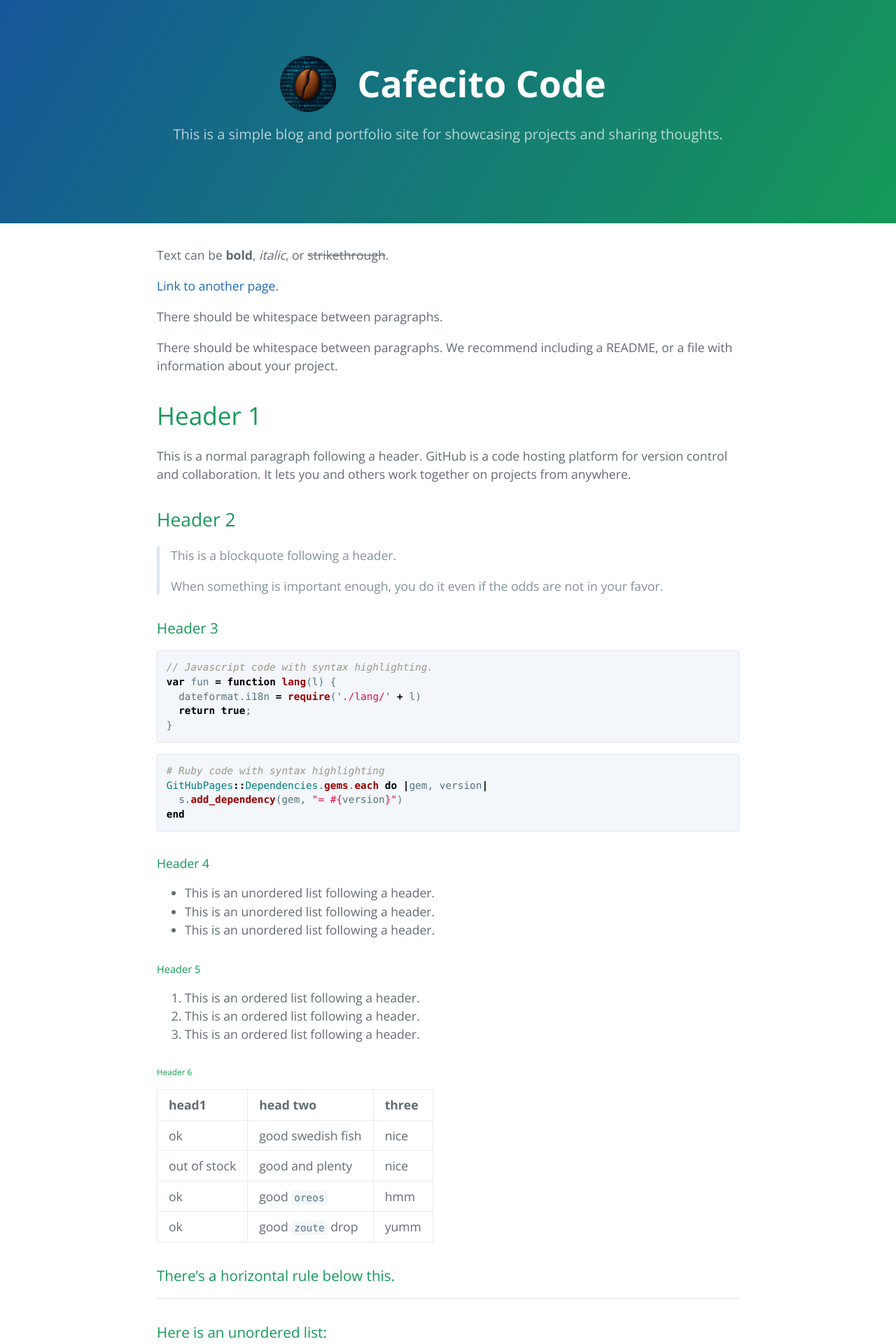
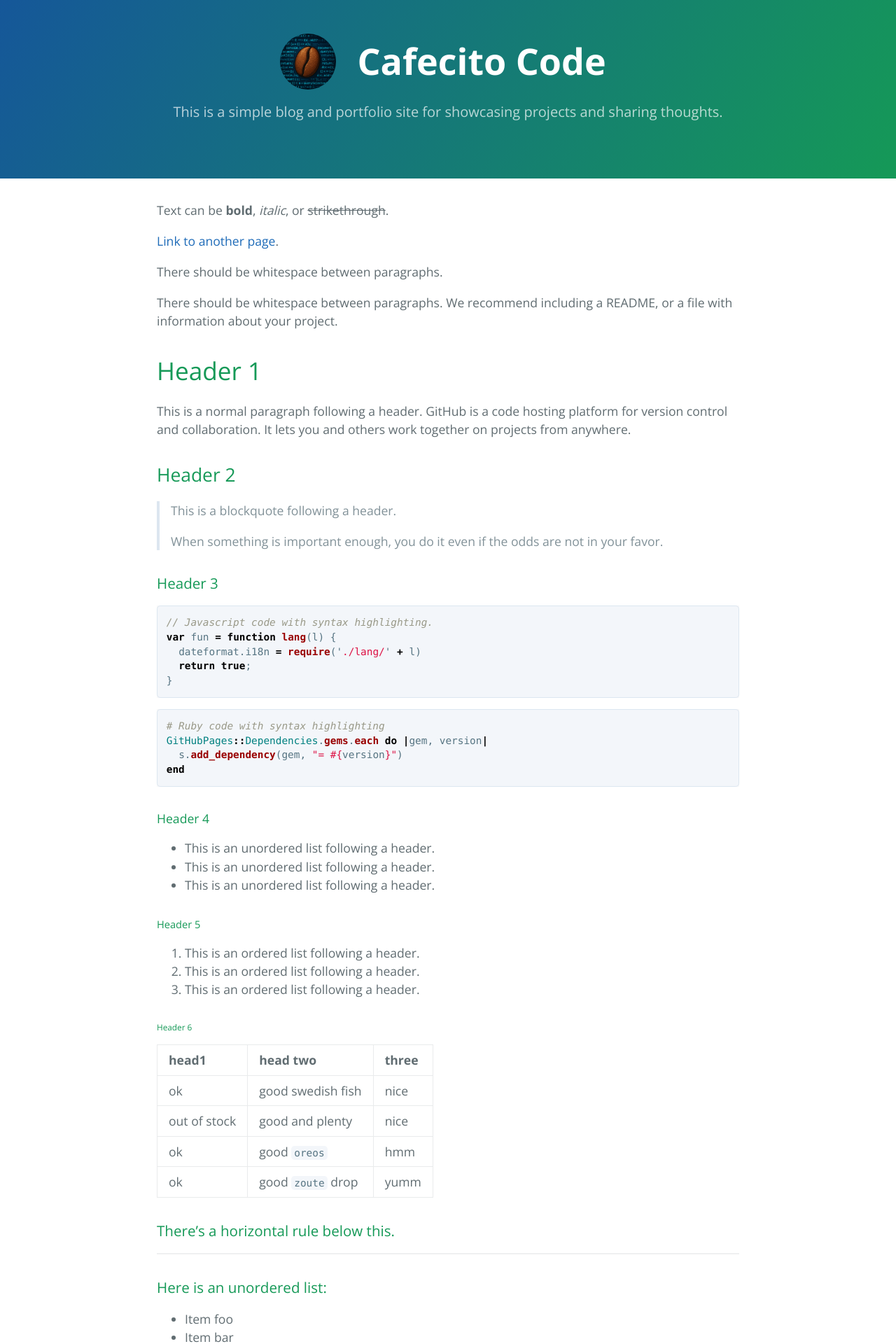
Before and after one commit to cafecito-code/cafecito-public-page, a Jekyll site: the page built from index.md, in a window 1280 px wide. Shown: the top 1920 px of the page at 70% size. Built offline with Jekyll 4.4.1, drawn with Linux system fonts in a browser that asks for light colours.

Commit message:
Adding logo and some config

```diff
--- a/_sass/jekyll-theme-cayman.scss
+++ b/_sass/jekyll-theme-cayman.scss
@@ -112,11 +112,11 @@ a {
   background-image: linear-gradient(120deg, $header-bg-color-secondary, $header-bg-color);
 
   @include large {
-    padding: 5rem 6rem;
+    padding: 3rem 6rem;
   }
 
   @include medium {
-    padding: 3rem 4rem;
+    padding: 2rem 4rem;
   }
 
   @include small {
```
